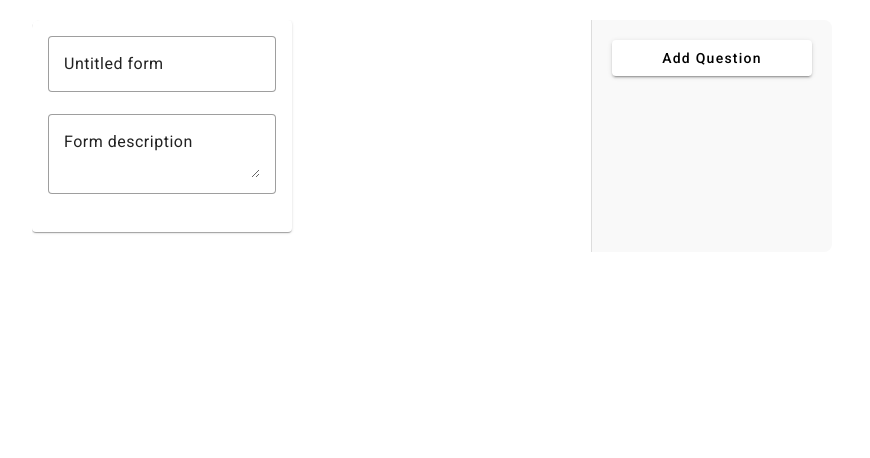
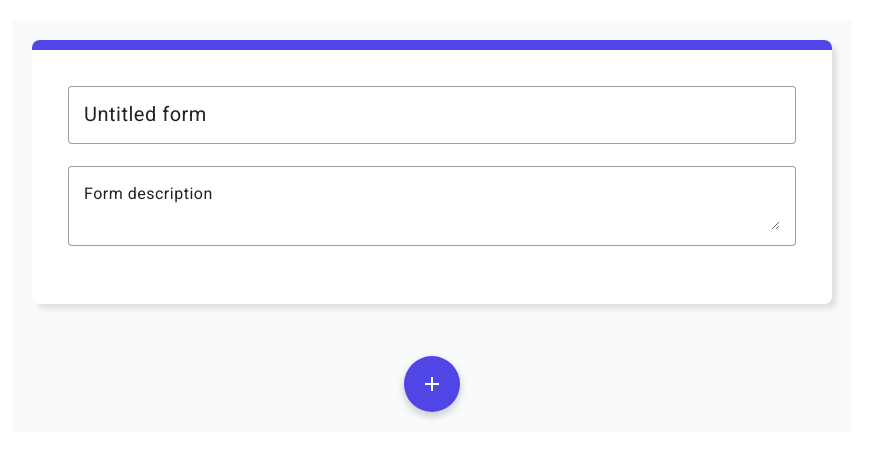
Before and after one commit to Rushabh2903/demo-create-form, an Angular app: page / in a window 1280 px wide. Shown: the top 458 px of the page, without its empty margins (208-1078 px from the left). Built offline with nearby package versions, Linux system fonts and the light colour scheme.

Commit message:
added design

```diff
--- a/src/app/app.component.css
+++ b/src/app/app.component.css
@@ -1,13 +1,18 @@
 /* src/app/app.component.css */
+* {
+  margin: 0;
+  padding: 0;
+}
 body {
-    font-family: 'Arial', sans-serif;
-    margin: 0;
-    padding: 0;
-  }
+  font-family: 'Arial', sans-serif;
+  background-color: #9a3111;
+  margin: 0;
+  padding: 0;
+}
 
   .button {
     padding: 8px 16px;
-    border: 1px solid #ccc;
+    border: 1px solid #9d3a3a;
     background-color: #f0f0f0;
     cursor: pointer;
     border-radius: 4px;
--- a/src/app/app.module.ts
+++ b/src/app/app.module.ts
@@ -31,6 +31,7 @@ import { QuestionComponent } from './question/question.component';
     MatButtonModule,
     MatCardModule,
     MatIconModule,
+
   ],
   providers: [],
   bootstrap: [AppComponent],
--- a/src/app/form-builder/form-builder.component.css
+++ b/src/app/form-builder/form-builder.component.css
@@ -1,34 +1,50 @@
-/* src/app/form-builder/form-builder.component.css */
 .form-container {
+  padding: 20px 20px;
+  max-width: 800px;
+  background-color: #f9fafb;
+  margin: 20px auto;
   display: flex;
-    max-width: 800px;
-    margin: 20px auto;
-    border-radius: 8px;
-    overflow: hidden;
+  flex-direction: column;
+  gap: 16px;
 }
 
 .form-header {
-    flex: 1;
-    margin-bottom: 20px;
+  padding: 20px;
+  border-radius: 8px;
+  border-top: 10px solid rgb(79 70 229);
+  box-shadow: 5px 5px 5px rgba(0, 0, 0, 0.1);
+}
+
+.form-header-content {
+  display: flex;
+  flex-direction: column;
+}
+
+.mat-form-field {
+  background-color: red;
+}
+.title-input input {
+  font-size: 20px;
+}
+
+.description-input textarea {
+  font-size: 16px;
 }
 
 .questions-container {
-    flex: 1;
-    padding: 0 20px 20px;
+  display: flex;
+  flex-direction: column;
+  gap: 12px;
 }
 
-  .sidebar {
-    width: 200px;
-    padding: 20px;
-    background-color: #f9f9f9;
-    border-left: 1px solid #ddd;
+.add-question-container {
+  display: flex;
+  justify-content: center;
+  margin-top: 20px;
 }
 
-  .sidebar button {
-    width: 100%;
-    margin-bottom: 10px;
+.add-question-btn {
+  background-color: rgb(79 70 229);
+  color: white;
+  box-shadow: 0px 4px 8px rgba(0, 0, 0, 0.2);
 }
-
-  .full-width {
-    width: 100%;
-  }
--- a/src/app/form-builder/form-builder.component.html
+++ b/src/app/form-builder/form-builder.component.html
@@ -1,10 +1,10 @@
 <div class="form-container">
   <mat-card class="form-header">
-      <mat-card-content>
-        <mat-form-field appearance="outline" class="full-width">
+    <mat-card-content class="form-header-content">
+      <mat-form-field appearance="outline" class="full-width title-input">
         <input matInput [(ngModel)]="formTitle" placeholder="Untitled form" />
       </mat-form-field>
-        <mat-form-field appearance="outline" class="full-width">
+      <mat-form-field appearance="outline" class="description-input">
         <textarea matInput [(ngModel)]="formDescription" placeholder="Form description"></textarea>
       </mat-form-field>
     </mat-card-content>
@@ -15,10 +15,13 @@
       *ngFor="let question of questions"
       [question]="question"
       (remove)="removeQuestion(question.id)"
-      ></app-question>
+      (duplicate)="duplicateQuestion(question.id)">
+    </app-question>
   </div>
 
-    <div class="sidebar">
-      <button mat-raised-button (click)="addQuestion()">Add Question</button>
+  <div class="add-question-container">
+    <button mat-fab color="primary" class="add-question-btn" (click)="addQuestion()">
+      <mat-icon>add</mat-icon>
+    </button>
   </div>
 </div>
--- a/src/app/form-builder/form-builder.component.ts
+++ b/src/app/form-builder/form-builder.component.ts
@@ -16,7 +16,7 @@ export class FormBuilderComponent {
   addQuestion() {
     const newQuestion: Question = {
       id: this.questionIdCounter++,
-      text: 'Untitled Question',
+      text: 'Question text',
       type: 'multipleChoice',
       options: ['Option 1'],
       required: false,
@@ -26,5 +26,22 @@ export class FormBuilderComponent {
 
   removeQuestion(id: number) {
     this.questions = this.questions.filter((q) => q.id !== id);
+
   }
+
+  duplicateQuestion(id: number) {
+    const index = this.questions.findIndex(question => question.id === id);
+    if (index == -1) return;
+    const questionToDuplicate = this.questions[index];
+    console.log(questionToDuplicate);
+
+    const duplicatedQuestion: Question = {
+      ...questionToDuplicate,
+      id: this.questionIdCounter++,
+      options: questionToDuplicate.options ? [...questionToDuplicate.options] : [],
+    };
+
+    this.questions.splice(id + 1, 0, duplicatedQuestion);
+  }
+
 }
--- a/src/app/models/question.model.ts
+++ b/src/app/models/question.model.ts
@@ -2,7 +2,7 @@
 export interface Question {
     id: number;
     text: string;
-    type: 'multipleChoice' | 'text' | 'checkboxes' | 'dropdown'; // Add more types
+    type: 'shortText' | 'paragraph' | 'multipleChoice' | 'checkboxes' | 'dropdown';
     options?: string[]; // For multiple choice, checkboxes, dropdown
     required: boolean;
-  }
+}
--- a/src/app/question/question.component.css
+++ b/src/app/question/question.component.css
@@ -1,19 +1,68 @@
-/* src/app/question/question.component.css */
 .question {
-    margin-bottom: 15px;
+  padding: 16px;
+  border-radius: 8px;
+  box-shadow: 0px 2px 4px rgba(0, 0, 0, 0.1);
+  display: flex;
+  flex-direction: column;
+  gap: 12px;
+  transition: box-shadow 0.2s ease-in-out;
+}
+
+.question:hover {
+  box-shadow: 5px 5px 5px rgba(0, 0, 0, 0.1);
+}
+
+.question-text-type {
+  display: flex;
+  gap: 10px;
+}
+.question-text {
+  flex: 1;
 }
 
 .option-row {
   display: flex;
   align-items: center;
-    margin-bottom: 10px;
+  gap: 8px;
 }
 
 .option-input {
+  font-size: 14px;
   flex: 1;
-    margin-right: 10px;
+}
+.remove-option-btn {
+  margin-bottom: 20px;
+
+}
+.add-option-btn {
+  background-color: rgba(78, 70, 229, 0.087);
+  padding: 0 16px;
+  font-size: 14px;
+}
+.add-option-btn:hover {
+  background-color: rgba(78, 70, 229, 0.158);
 }
 
-  .remove-button {
-    margin-top: 15px;
+.question-actions {
+  display: flex;
+  justify-content: flex-end;
+  gap: 6px;
 }
+::ng-deep .mat-checkbox-checked .mat-checkbox-background {
+  background-color: green !important; /* Change checked color */
+}
+.required-box {
+  padding: 0 10px;
+  display: flex;
+  align-items: center;
+}
+.mat-icon-large {
+  font-size: 26px;
+}
+.duplicate-btn {
+  color: #5f6368;
+}
+
+.delete-btn {
+  color: #c0180c;
+}
--- a/src/app/question/question.component.html
+++ b/src/app/question/question.component.html
@@ -1,32 +1,51 @@
 <mat-card class="question">
   <mat-card-content>
-      <mat-form-field appearance="outline" class="full-width">
+    <div class="question-text-type">
+      <mat-form-field appearance="outline" class="question-text">
         <input matInput [(ngModel)]="question.text" placeholder="Untitled Question" />
       </mat-form-field>
 
-      <mat-form-field appearance="outline" class="full-width">
+      <mat-form-field appearance="outline" class="question-type">
         <mat-select [(ngModel)]="question.type">
+          <mat-option value="shortText">Short text</mat-option>
+          <mat-option value="paragraph">Paragraph</mat-option>
           <mat-option value="multipleChoice">Multiple Choice</mat-option>
-          <mat-option value="text">Text</mat-option>
+          <mat-option value="checkboxes"><mat-icon>check_circle</mat-icon>Checkboxes</mat-option>
+          <mat-option value="dropdown">Drop-down</mat-option>
         </mat-select>
       </mat-form-field>
+    </div>
 
-      <div *ngIf="question.type === 'multipleChoice' && question.options">
+    <div class="question-options"
+      *ngIf="(question.type === 'multipleChoice'
+        || question.type === 'checkboxes'
+        || question.type === 'dropdown')
+      && question.options">
+
       <div *ngFor="let option of question.options; let i = index" class="option-row">
         <mat-form-field appearance="outline" class="option-input">
-            <input matInput [(ngModel)]="question.options[i]" />
+          <input matInput [(ngModel)]="question.options[i]" placeholder="Option" />
         </mat-form-field>
-          <button mat-icon-button (click)="removeOption(i)">
-            <mat-icon>remove</mat-icon>
+        <button mat-icon-button class="remove-option-btn" (click)="removeOption(i)">
+          <mat-icon>close</mat-icon>
         </button>
       </div>
-        <button mat-raised-button (click)="addOption()">Add Option</button>
+
+      <button mat-button class="add-option-btn" (click)="addOption()">Add Option</button>
     </div>
 
-      <mat-checkbox [(ngModel)]="question.required">Required</mat-checkbox>
 
-      <div class="remove-button">
-        <button mat-raised-button color="warn" (click)="onRemove()">Remove Question</button>
+
+    <div class="question-actions">
+      <div class="required-box">
+        <mat-checkbox [(ngModel)]="question.required"></mat-checkbox>Required
+      </div>
+      <button mat-icon-button (click)="onDuplicate()" class="duplicate-btn">
+        <mat-icon>content_copy</mat-icon>
+      </button>
+      <button mat-icon-button (click)="onRemove()" class="action-btn delete-btn">
+        <mat-icon class="mat-icon-large">delete</mat-icon>
+      </button>
     </div>
   </mat-card-content>
 </mat-card>
--- a/src/app/question/question.component.ts
+++ b/src/app/question/question.component.ts
@@ -10,6 +10,7 @@ import { Question } from '../models/question.model';
 export class QuestionComponent {
   @Input() question!: Question;
   @Output() remove = new EventEmitter<number>();
+  @Output() duplicate = new EventEmitter<number>();
 
   addOption() {
     if (!this.question.options) {
@@ -27,4 +28,7 @@ export class QuestionComponent {
   onRemove() {
     this.remove.emit(this.question.id);
   }
+  onDuplicate() {
+    this.duplicate.emit(this.question.id);
+  }
 }
```
Lines whose indentation alone changed are shown as unchanged.
